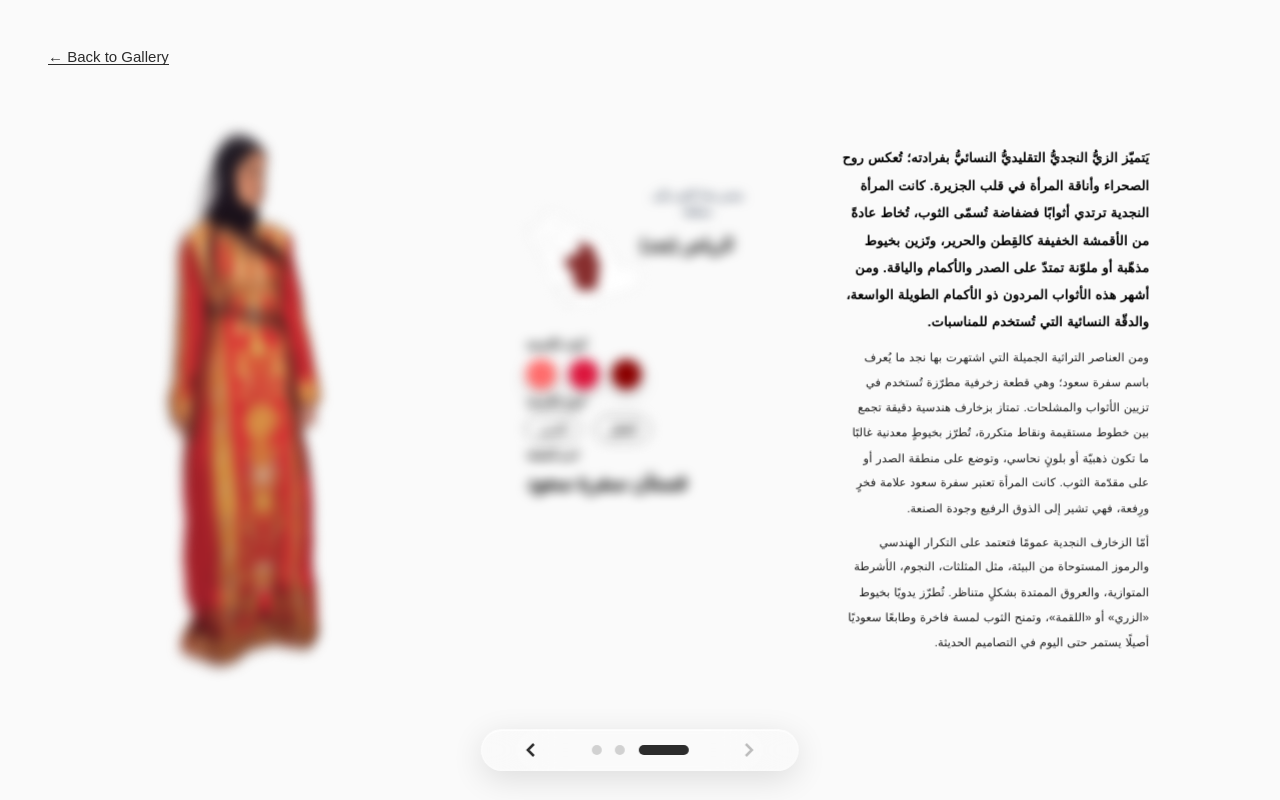
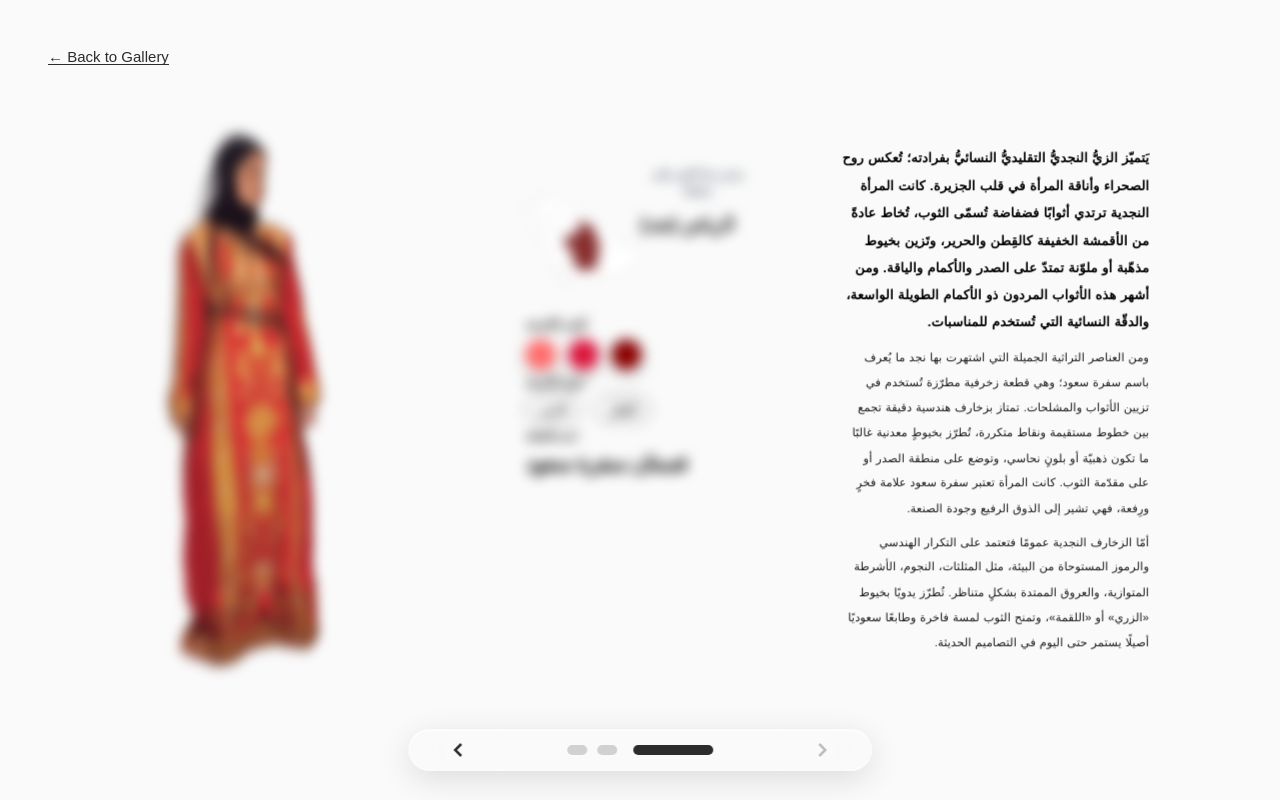
Before and after one commit to Rami-0/rmli-interactive-dresses, a Next.js app: page /detail/1 in a window 1280 px wide. Built offline with nearby package versions, Linux system fonts and the light colour scheme; a web font is replaced by a local one.

Commit message:
feat(carousel): add mobile responsiveness and dynamic dot spacing to Carousel component

```diff
--- a/components/Carousel.tsx
+++ b/components/Carousel.tsx
@@ -12,9 +12,19 @@ interface CarouselProps {
 
 export default function Carousel({ totalSlides, currentIndex, onNavigate, infiniteLoop = false }: CarouselProps) {
   const [mounted, setMounted] = useState(false);
+  const [isMobile, setIsMobile] = useState(false);
 
   useEffect(() => {
     setMounted(true);
+
+    const checkMobile = () => {
+      setIsMobile(window.innerWidth <= 768);
+    };
+
+    checkMobile();
+    window.addEventListener('resize', checkMobile);
+
+    return () => window.removeEventListener('resize', checkMobile);
   }, []);
 
   if (!mounted) return null;
@@ -57,15 +67,39 @@ export default function Carousel({ totalSlides, currentIndex, onNavigate, infini
       </button>
 
       <div className="carousel__dots">
-        {Array.from({ length: totalSlides }).map((_, index) => (
+        {Array.from({ length: totalSlides }).map((_, index) => {
+          // Calculate gap after this dot based on distance from active
+          // The gap between two dots is determined by the minimum distance of either dot from active
+          const distanceFromActive = Math.abs(index - currentIndex);
+          const nextIndex = index + 1;
+          const nextDistance = nextIndex < totalSlides ? Math.abs(nextIndex - currentIndex) : Infinity;
+
+          // Gap is larger when at least one dot is close to active
+          // Use the minimum distance to determine gap size
+          const minDistance = Math.min(distanceFromActive, nextDistance);
+
+          // Calculate gap: larger for dots closer to active, smaller for dots further away
+          // Desktop: base gap is 1.85rem, decreases by 0.35rem for each unit of distance
+          // Mobile: base gap is 0.75rem, decreases by 0.15rem for each unit of distance
+          const baseGap = isMobile ? 0.75 : 1;
+          const decreaseRate = isMobile ? 0.15 : 0.35;
+          const minGap = isMobile ? 0.2 : 0.3;
+
+          const gap = index < totalSlides - 1
+            ? Math.max(minGap, baseGap - (minDistance * decreaseRate))
+            : 0; // No gap after last dot
+
+          return (
             <button
               key={index}
               className={`carousel__dot ${index === currentIndex ? 'carousel__dot--active' : ''}`}
               onClick={() => onNavigate(index)}
               aria-label={`Go to slide ${index + 1}`}
               aria-current={index === currentIndex ? 'true' : 'false'}
+              style={{ '--gap': `${gap}rem` } as React.CSSProperties}
             />
-        ))}
+          );
+        })}
       </div>
 
       <button
--- a/styles/carousel.scss
+++ b/styles/carousel.scss
@@ -12,7 +12,7 @@
   display: flex;
   align-items: center;
   justify-content: center;
-  gap: 0.85rem;
+  gap: 3.85rem;
   z-index: 1000;
   padding: 0.2rem 2rem;
   background: rgba(255, 255, 255, 0.1); // More transparent base
@@ -72,7 +72,7 @@
   &__dots {
     display: flex;
     align-items: center;
-    gap: 0.85rem;
+    gap: 0; // Remove fixed gap, we'll use margin on dots instead
     justify-content: space-between;
     // width: 200px;
     padding: 0 20px;
@@ -80,27 +80,33 @@
   }
 
   &__dot {
-    width: 10px;
+    width: 20px;
     height: 10px;
-    border-radius: 50%;
+    border-radius: 24px;
     border: none;
     background: rgba($color-gray, 0.2);
     cursor: pointer;
-    transition: all 0.3s ease;
+    transition: all 0.3s ease, margin-right 0.3s ease;
     padding: 0;
     pointer-events: auto;
+    margin-right: var(--gap, 1.85rem); // Use dynamic gap from CSS variable
 
     &:hover {
       background: rgba($color-gray, 0.4);
       transform: scale(1.2);
     }
 
+    &:last-child {
+      margin-right: 0; // No margin after last dot
+    }
+
     &--active {
-      width: 50px;
+      width: 80px;
       height: 10px;
       background: $color-gray;
       transform: scale(1);
-      border-radius: 10px;
+      border-radius: 24px;
+      margin-right: var(--gap, 1.85rem); // Use dynamic gap
       &:hover {
         background: $color-gray;
         transform: scale(1.1);
@@ -135,13 +141,18 @@
     }
 
     &__dots {
-      gap: 0.75rem;
+      gap: 0; // Remove fixed gap, use dynamic margin
       padding: 0 15px;
     }
 
     &__dot {
       width: 8px;
       height: 8px;
+      margin-right: var(--gap, 0.75rem); // Use dynamic gap, fallback to 0.75rem
+
+      &:last-child {
+        margin-right: 0;
+      }
 
       &:hover {
         background: rgba($color-gray, 0.4);
@@ -153,6 +164,7 @@
         height: 8px;
         border-radius: 8px;
         background: $color-gray;
+        margin-right: var(--gap, 0.75rem); // Use dynamic gap
 
         &:hover {
           background: $color-gray;
--- a/styles/utils/variables.scss
+++ b/styles/utils/variables.scss
@@ -23,8 +23,8 @@ $cylinder-left-inactive-z-index: 1;
 
 // Center Inactive State
 $cylinder-center-inactive-translate-x: 0px;
-$cylinder-center-inactive-translate-z: -80px;
-$cylinder-center-inactive-translate-y: -60px;
+$cylinder-center-inactive-translate-z: -60px;
+$cylinder-center-inactive-translate-y: -80px;
 $cylinder-center-inactive-rotate-y: 0deg;
 $cylinder-center-inactive-scale: 0.78;
 $cylinder-center-inactive-opacity: 0.5;
```
Lines whose indentation alone changed are shown as unchanged.
